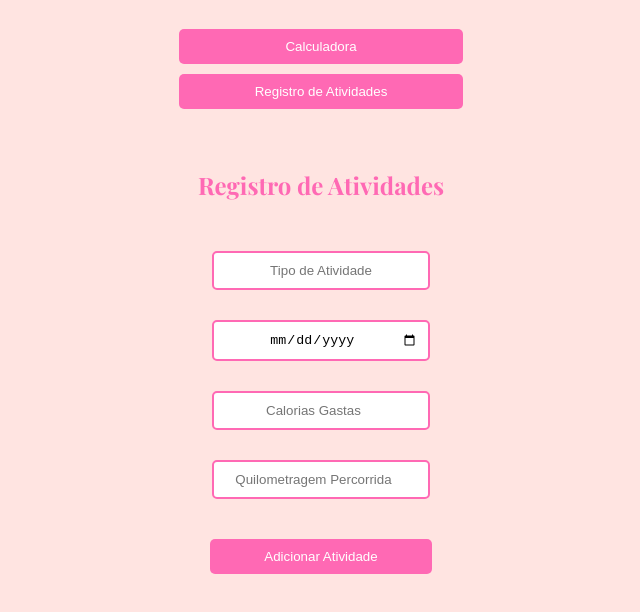
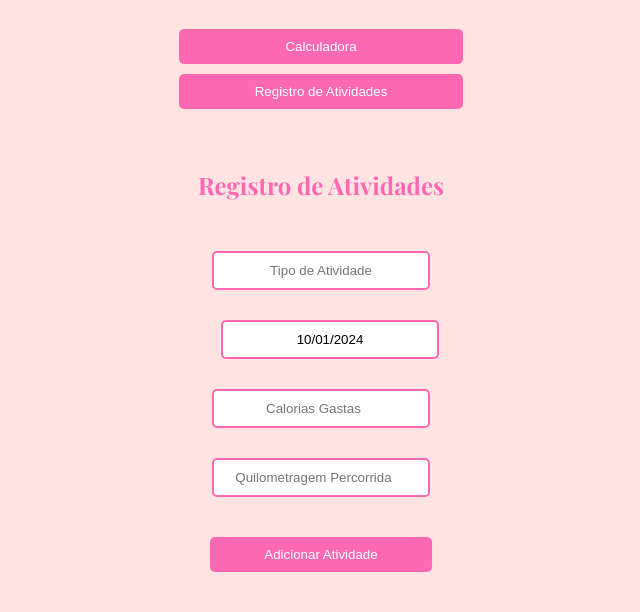
Before and after one commit to RodCinelli/Calculadora-Calorica, a React (Create React App) app: page / in a window 1280 px wide. Both pictures are taken after a click on the button "Registro de Atividades". Shown: the top 612 px of the page, without its empty margins (319-959 px from the left). Built offline with nearby package versions, Linux system fonts and the light colour scheme.

Commit message:
Update ActivityLogPage.js

```diff
--- a/src/ActivityLogPage.js
+++ b/src/ActivityLogPage.js
@@ -1,11 +1,13 @@
 import React, { useState, useEffect } from 'react';
 import styles from './ActivityLogPage.module.css';
+import ReactDatePicker from 'react-datepicker';
+import 'react-datepicker/dist/react-datepicker.css';
 
 function ActivityLogPage() {
     const [activities, setActivities] = useState([]);
     const [newActivity, setNewActivity] = useState({
         tipo: '',
-        data: '',
+        data: new Date(),
         calorias: '',
         quilometragem: ''
     });
@@ -14,7 +16,11 @@ function ActivityLogPage() {
     useEffect(() => {
         const storedActivities = localStorage.getItem('activities');
         if (storedActivities) {
-            setActivities(JSON.parse(storedActivities));
+            const parsedActivities = JSON.parse(storedActivities).map(activity => ({
+                ...activity,
+                data: new Date(activity.data) // Converte a string ISO de volta para um objeto Date
+            }));
+            setActivities(parsedActivities);
         }
     }, []);
 
@@ -24,10 +30,10 @@ function ActivityLogPage() {
             return;
         }
 
-        const updatedActivities = [...activities, newActivity];
+        const updatedActivities = [...activities, { ...newActivity, data: newActivity.data.toISOString() }];
         setActivities(updatedActivities);
         localStorage.setItem('activities', JSON.stringify(updatedActivities));
-        setNewActivity({ tipo: '', data: '', calorias: '', quilometragem: '' });
+        setNewActivity({ tipo: '', data: new Date(), calorias: '', quilometragem: '' }); // Reset form com a nova data
         setErrorMessage('');
     };
 
@@ -37,11 +43,9 @@ function ActivityLogPage() {
         localStorage.setItem('activities', JSON.stringify(updatedActivities));
     };
 
-    // Função para formatar a data
-    function formatDate(dateString) {
-        const options = { year: 'numeric', month: '2-digit', day: '2-digit' };
-        return new Date(dateString).toLocaleDateString(undefined, options);
-    }
+    const handleDateChange = (date) => {
+        setNewActivity({ ...newActivity, data: date }); // armazena o objeto Date diretamente
+    };
 
     return (
         <div className={styles.container}>
@@ -55,12 +59,12 @@ function ActivityLogPage() {
                     onChange={e => setNewActivity({ ...newActivity, tipo: e.target.value })}
                     placeholder="Tipo de Atividade"
                 />
-                <input
+                <ReactDatePicker
+                    selected={newActivity.data}
+                    onChange={handleDateChange}
                     className={styles.input}
-                    type="date"
-                    value={newActivity.data}
-                    onChange={e => setNewActivity({ ...newActivity, data: e.target.value })}
-                    placeholder="Data"
+                    placeholderText="Data"
+                    dateFormat="dd/MM/yyyy" // Adiciona o formato da data
                 />
                 <input
                     className={styles.input}
@@ -82,7 +86,7 @@ function ActivityLogPage() {
                 {activities.map((activity, index) => (
                     <li key={index} style={{ display: 'flex', flexDirection: 'column', justifyContent: 'center', alignItems: 'center' }}>
                         <div className={styles.activityMessage}>
-                            <p>{activity.tipo} - {formatDate(activity.data)} - {activity.calorias} calorias - {activity.quilometragem} km</p>
+                            <p>{activity.tipo} - {new Date(activity.data).toLocaleDateString('pt-BR')} - {activity.calorias} calorias - {activity.quilometragem} km</p>
                         </div>
                         <div className={styles.buttonDelete}>
                             <button className={`${styles.button} ${styles.buttonDelete}`} onClick={() => handleDeleteActivity(index)}>Excluir</button>
```
